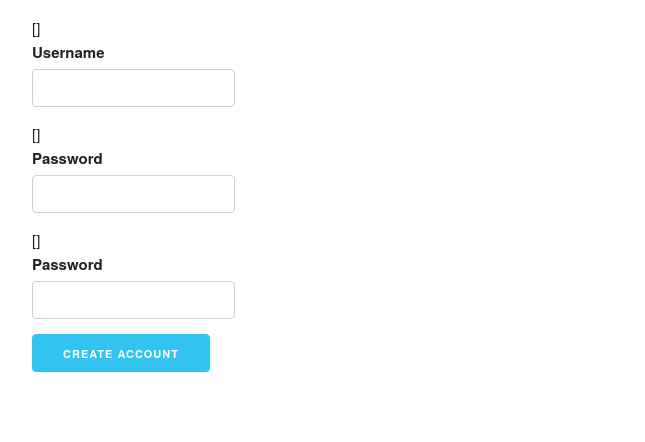
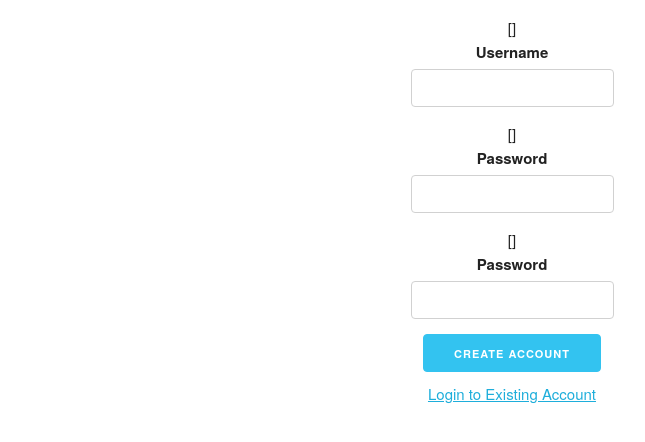
Before and after one commit to mlavin/video-examples, a Django app: template statuspage/templates/register.html in a window 1280 px wide. Shown: the part 84-526 px from the top of the page, without its empty margins (128-773 px from the left). Run offline with Django 3.2, Linux system fonts and the light colour scheme; the template is opened without the code that fills it, so the values that code supplies are empty, except form fields; tables that the repository leaves empty hold one stand-in row (values such as "Sample post"); form fields are guessed from the names that the template uses; some libraries are stand-ins or nearby versions.

Commit message:
Wire up registration URLs in the templates.

```diff
--- a/statuspage/static/css/statuspage.css
+++ b/statuspage/static/css/statuspage.css
@@ -36,7 +36,8 @@ nav ul li a:hover {
     text-align: center;
 }
 
-#login .form-wrapper {
+#login .form-wrapper,
+#register .form-wrapper {
     text-align: center;
 }
 
--- a/statuspage/templates/base.html
+++ b/statuspage/templates/base.html
@@ -30,6 +30,10 @@
                         <li>
                             <a href="{% url 'login' %}">Login</a>
                         </li>
+                        <li class="divider">|</li>
+                        <li>
+                            <a href="{% url 'register' %}">Create Account</a>
+                        </li>
                     {% endif %}
                 </ul>
             </nav>
--- a/statuspage/templates/login.html
+++ b/statuspage/templates/login.html
@@ -28,6 +28,9 @@
             <button class="button-primary">Login</button>
             <input type="hidden" name="next" value="{{ next }}" >
         </div>
+        <div class="row">
+            <a href="{% url 'register' %}">Create an Account</a>
+        </div>
     </form>
 </section>
 {% endblock %}
--- a/statuspage/templates/register.html
+++ b/statuspage/templates/register.html
@@ -31,6 +31,9 @@
         <div class="row">
             <button class="button-primary">Create Account</button>
         </div>
+        <div class="row">
+            <a href="{% url 'login' %}">Login to Existing Account</a>
+        </div>
     </form>
 </section>
 {% endblock %}
```
